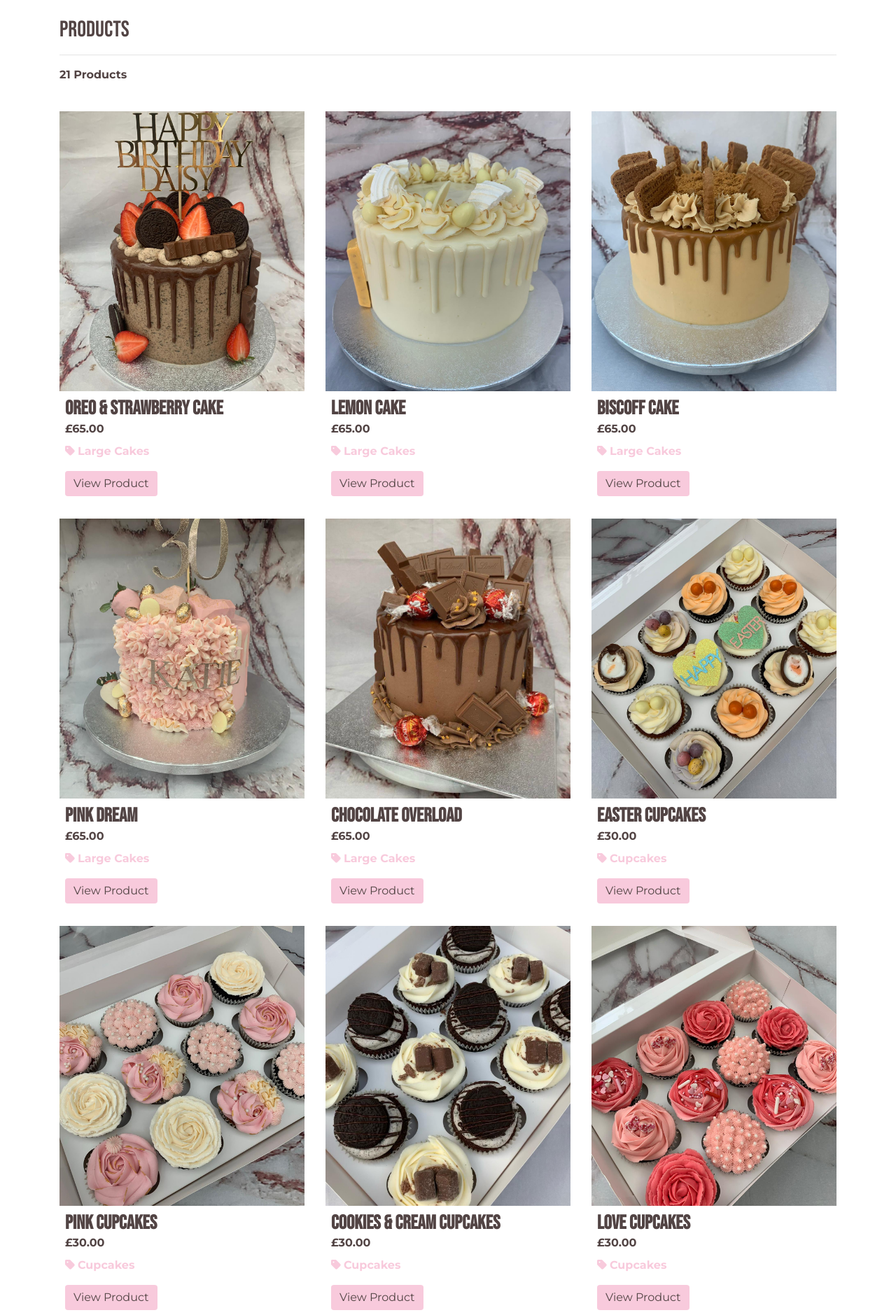
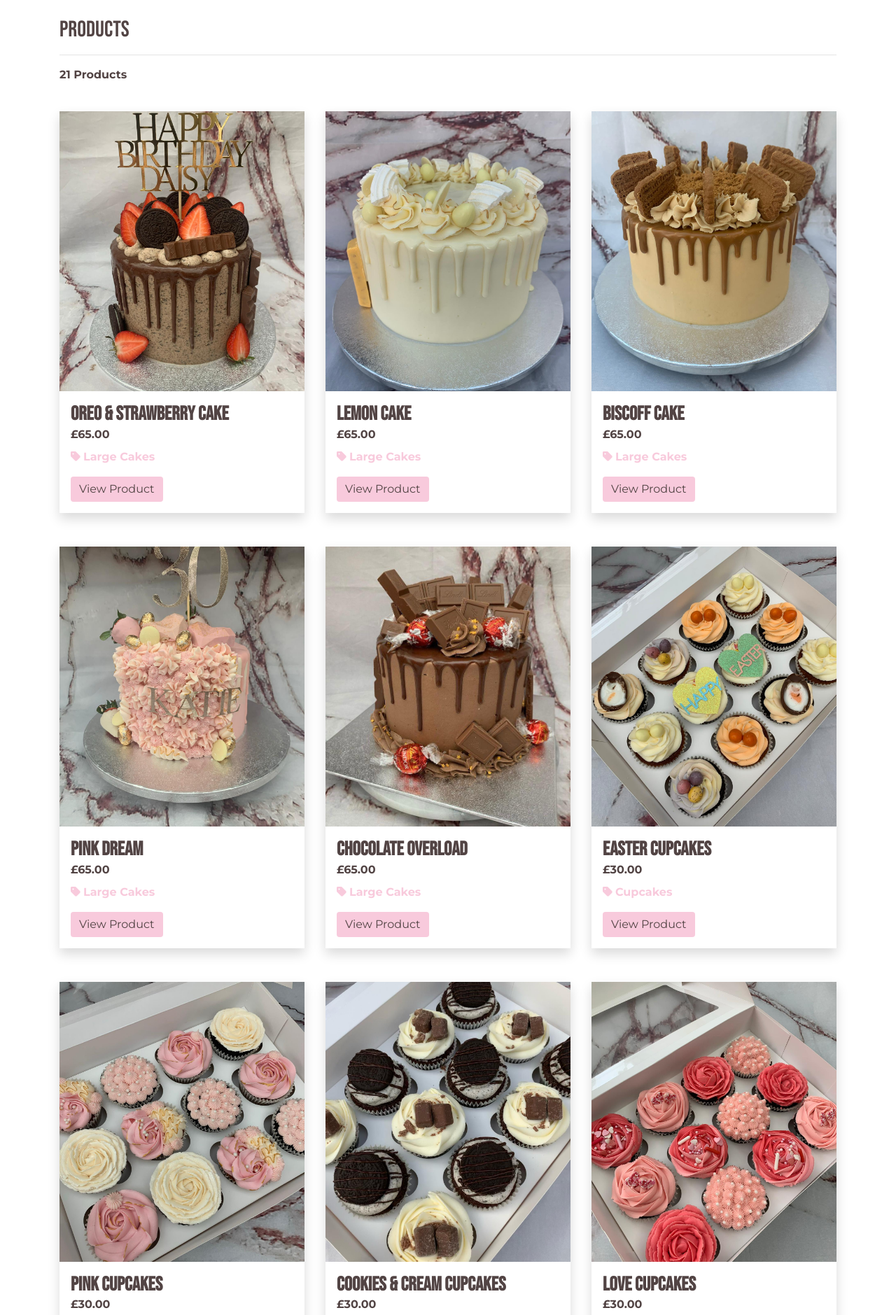
Before and after one commit to Alicepinch/bakemyday, a Django app: page /products/ in a window 1280 px wide. Shown: the part 196-2075 px from the top of the page at 70% size. Run offline with Django 3.2, Linux system fonts and the light colour scheme; data comes from the database, SQL or seed files in the repository; parts of the project's set-up code (start-up, migrations or seed data) failed here and were passed over; some libraries are stand-ins or nearby versions.

Commit message:
Small changes to templates and styling

```diff
--- a/products/templates/products/add-product.html
+++ b/products/templates/products/add-product.html
@@ -5,9 +5,8 @@
 <div class="container header-container">
   <div class="row">
     <div class="col">
-      <h2 class="page-headline">Product Management</h2>
+      <h2 class="page-headline">Add Product</h2>
       <hr>
-      <h5 class="pb-2">Add Product</h5>
     </div>
   </div>
 </div>
--- a/products/templates/products/custom_widget_templates/custom_clearable_file_input.html
+++ b/products/templates/products/custom_widget_templates/custom_clearable_file_input.html
@@ -1,7 +1,7 @@
 {% if widget.is_initial %}
     <p>{{ widget.initial_text }}:</p>
     <a href="{{ widget.value.url }}">
-        <img width="96" height="96" class="rounded shadow-sm" src="{{ widget.value.url }}">
+        <img width="96" height="96" class=" widget-image shadow-sm" src="{{ widget.value.url }}">
     </a>
     {% if not widget.required %}
         <div class="custom-control custom-checkbox mt-2">
--- a/products/templates/products/edit-product.html
+++ b/products/templates/products/edit-product.html
@@ -5,9 +5,8 @@
 <div class="container header-container">
   <div class="row">
     <div class="col">
-      <h2 class="page-headline">Product Management</h2>
+      <h2 class="page-headline">Edit Product</h2>
       <hr>
-      <h5 class="pb-2">Edit Product</h5>
     </div>
   </div>
 </div>
--- a/products/templates/products/products.html
+++ b/products/templates/products/products.html
@@ -34,8 +34,8 @@
   <div class="row">
 
     {% for product in products %}
-    <div class="col-lg-4 col-md-6 col-12 pt-4">
-      <div class="card">
+    <div class="col-lg-4 col-md-6 col-12 py-4">
+      <div class="card shadow rounded-0">
         {% if product.image %}
         <a href="{% url 'product_detail' product.id %}">
           <img
@@ -53,7 +53,7 @@
           />
         </a>
         {% endif %}
-        <div class="card-body">
+        <div class="card-body m-2">
           <h3 class="m-0 product-name font-weight-bold">{{ product.name }}</h3>
           <p class="font-weight-bold mb-0">£{{ product.price }}</p>
           <p class="mt-2 font-weight-bold">
```
